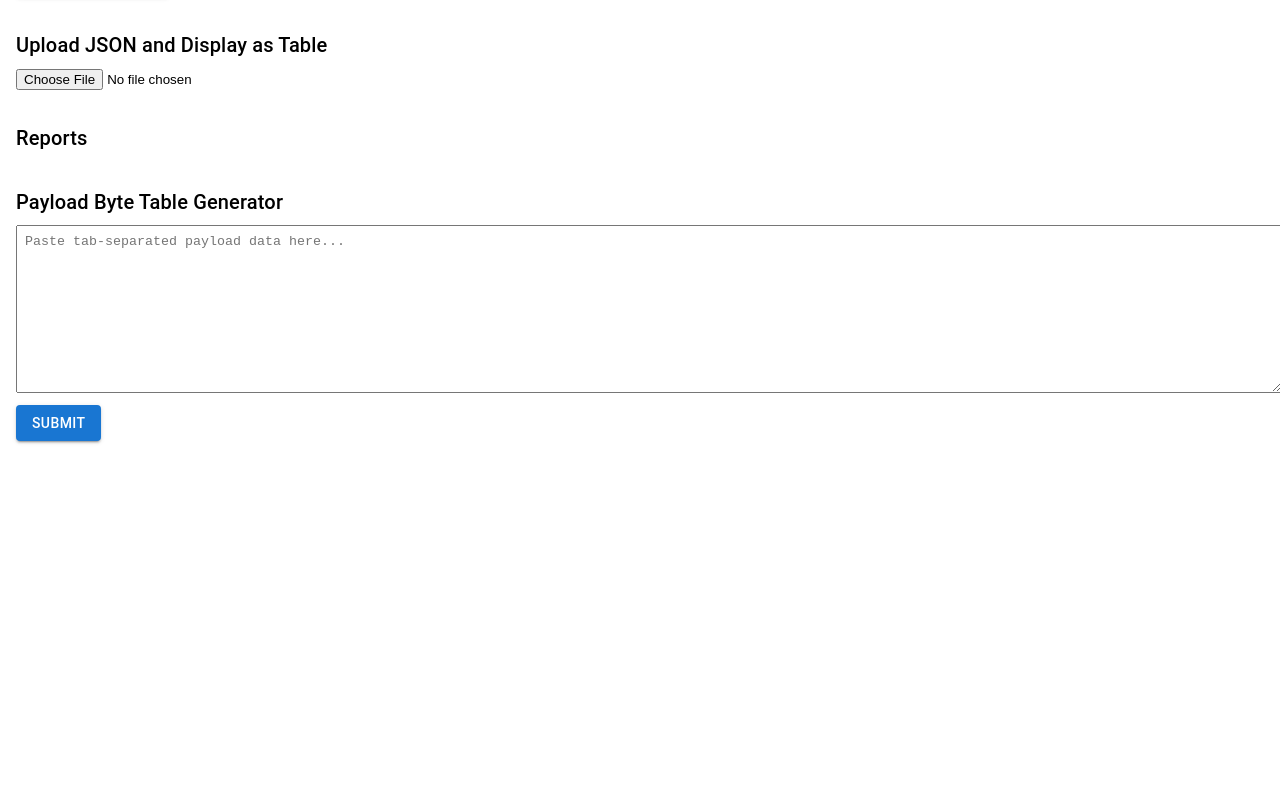
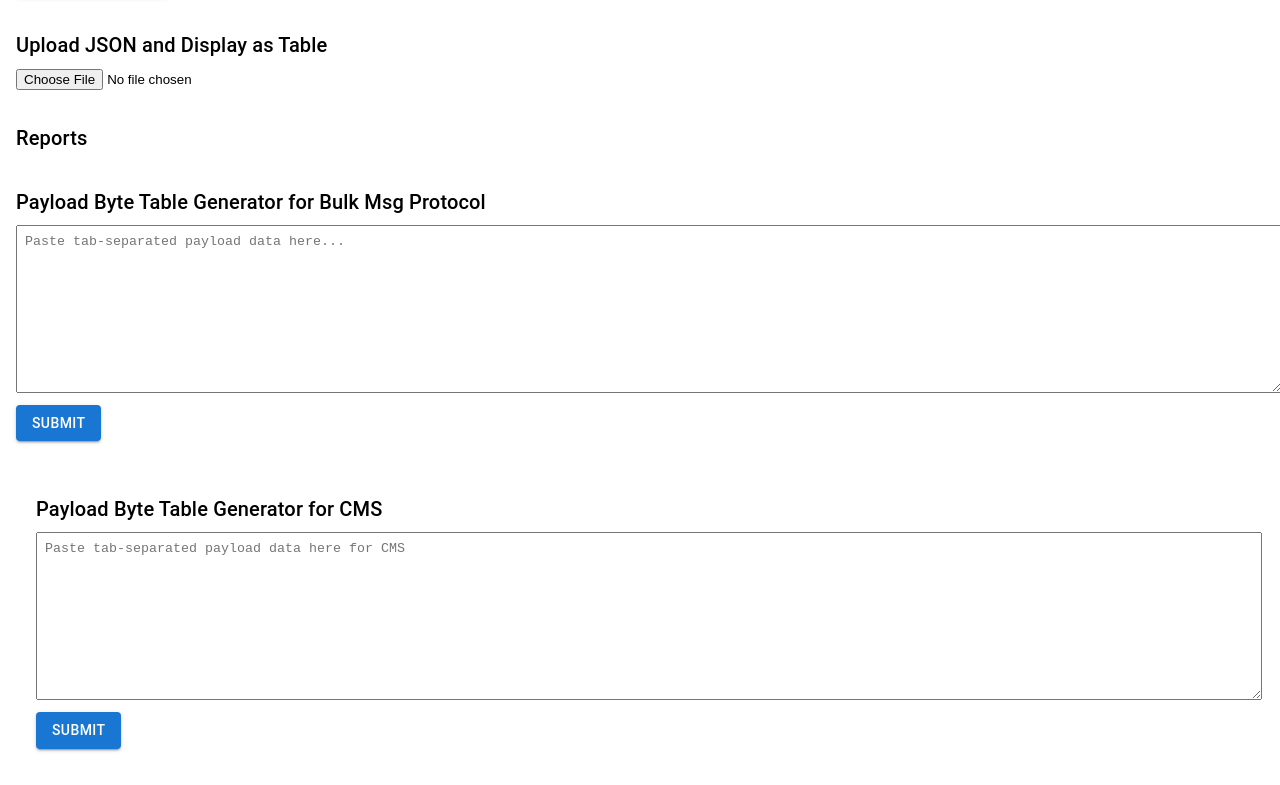
Before and after one commit to pavanpenneti/CLITesting, a React (Create React App) app: page /dailyReport in a window 1280 px wide. Shown: the part 515-1300 px from the top of the page. Before the commit the page ends 972 px from the top, so only its background shows below. Built offline with nearby package versions, Linux system fonts and the light colour scheme.

Commit message:
added payload generator to CMS

```diff
--- a/src/Screens/components/DailyReport.js
+++ b/src/Screens/components/DailyReport.js
@@ -35,6 +35,9 @@ function DailyReport() {
   const [inputText, setInputText] = useState("");
    const [tableData, setTableData] = useState([]);
   const [columns, setColumns] = useState([]);
+const [groupedData, setGroupedData] = useState([]);
+const [input, setInput] = useState("");
+
   const fields = [
     "JIRA TT's Added",
     "JIRA TT's Modified",
@@ -309,6 +312,74 @@ const parseData = () => {
 
   setPayloadTableRows(parsed);
 };
+  const normalizeDesc = (desc) => {
+    if (!desc) return "";
+    return desc.replace(/\s+byte\s*\d+(\s*\(.*\))?$/i, "").trim();
+  };
+
+  // -------------------------------
+  // Group consecutive bytes with same description
+  // -------------------------------
+  const groupBytes = (data) => {
+  const result = [];
+  if (data.length === 0) return result;
+
+  let start = data[0].byte;
+  let prevDesc = normalizeDesc(data[0].desc) || "Pad Bytes";
+
+  for (let i = 1; i <= data.length; i++) {
+    const currentDesc =
+      i < data.length ? normalizeDesc(data[i].desc) || "Pad Bytes" : null;
+
+    if (i === data.length || currentDesc !== prevDesc) {
+      const end = data[i - 1].byte;
+      result.push({ content: prevDesc || "Pad Bytes", startByte: start, endByte: end });
+
+      if (i < data.length) {
+        start = data[i].byte;
+        prevDesc = currentDesc;
+      }
+    }
+  }
+
+  return result;
+};
+
+
+  // -------------------------------
+  // Parse textarea input
+  // -------------------------------
+const parseData1 = () => {
+  const lines = input.split("\n").filter((l) => l.trim() !== "");
+  const bytes = [];
+
+  lines.forEach((line) => {
+    const match = line.match(/Data Byte (\d+)\s+(?:[^\t]*\t)?([^\t]*)/i);
+    if (match) {
+      let desc = match[2] ? match[2].trim() : "";
+
+      // clean "byte X (LSB/MSB)"
+      desc = desc.replace(/\s+byte\s*\d+(\s*\(.*\))?$/i, "").trim();
+
+      if (!desc) desc = "Pad Bytes";
+
+      bytes.push({ byte: parseInt(match[1]), desc });
+    }
+  });
+
+  const grouped = groupBytes(bytes);
+
+  // 🔹 REMOVE first 2 rows and last row
+  const trimmed =
+    grouped.length > 3
+      ? grouped.slice(2, grouped.length - 1)
+      : [];
+
+  setGroupedData(trimmed);
+};
+
+
+
 
   return (
 //     <div>
@@ -667,7 +738,7 @@ const parseData = () => {
           <Paper key={index} sx={{ p: 1, mb: 1, bgcolor: '#f1f1f1' }}>{report}</Paper>
         ))}
 
-        <Typography variant="h6" gutterBottom sx={{ mt: 4 }}>Payload Byte Table Generator</Typography>
+        <Typography variant="h6" gutterBottom sx={{ mt: 4 }}>Payload Byte Table Generator for Bulk Msg Protocol</Typography>
         <TextareaAutosize
           minRows={10}
           value={rawPayloadText}
@@ -712,8 +783,67 @@ const parseData = () => {
             </Table>
           </TableContainer>
         )}
+
+
+
+
       </Box>
+       <div style={{ padding: 20 }}>
+      <Typography variant="h6" gutterBottom sx={{ mt: 4 }}>
+        Payload Byte Table Generator for CMS
+      </Typography>
+
+      <TextareaAutosize
+        minRows={10}
+        value={input}
+        onChange={(e) => setInput(e.target.value)}
+        placeholder="Paste tab-separated payload data here for CMS"
+        onKeyDown={(e) => {
+          if (e.key === "Tab") {
+            e.preventDefault();
+            const start = e.target.selectionStart;
+            const end = e.target.selectionEnd;
+            setInput(input.substring(0, start) + "\t" + input.substring(end));
+            setTimeout(() => {
+              e.target.selectionStart = e.target.selectionEnd = start + 1;
+            }, 0);
+          }
+        }}
+        style={{ width: "100%", fontFamily: "monospace", padding: 8 }}
+      />
+
+      <Button variant="contained" sx={{ mt: 1 }} onClick={parseData1}>
+        Submit
+      </Button>
+
+      {groupedData.length > 0 && (
+        <TableContainer component={Paper} sx={{ mt: 2 }}>
+          <Table size="small">
+            <TableHead>
+              <TableRow>
+                <TableCell>varByte</TableCell>
+                <TableCell>startByte</TableCell>
+                <TableCell>endByte</TableCell>
+                <TableCell>selectedOption</TableCell>
+              </TableRow>
+            </TableHead>
+            <TableBody>
+              {groupedData.map((row, idx) => (
+                <TableRow key={idx}>
+                  <TableCell>{row.content}</TableCell>
+                  <TableCell>{row.startByte}</TableCell>
+                  <TableCell>{row.endByte}</TableCell>
+                  <TableCell>data</TableCell>
+                </TableRow>
+              ))}
+            </TableBody>
+          </Table>
+        </TableContainer>
+      )}
+    </div>
+
     </Box>
+
 
   );
 }
```
